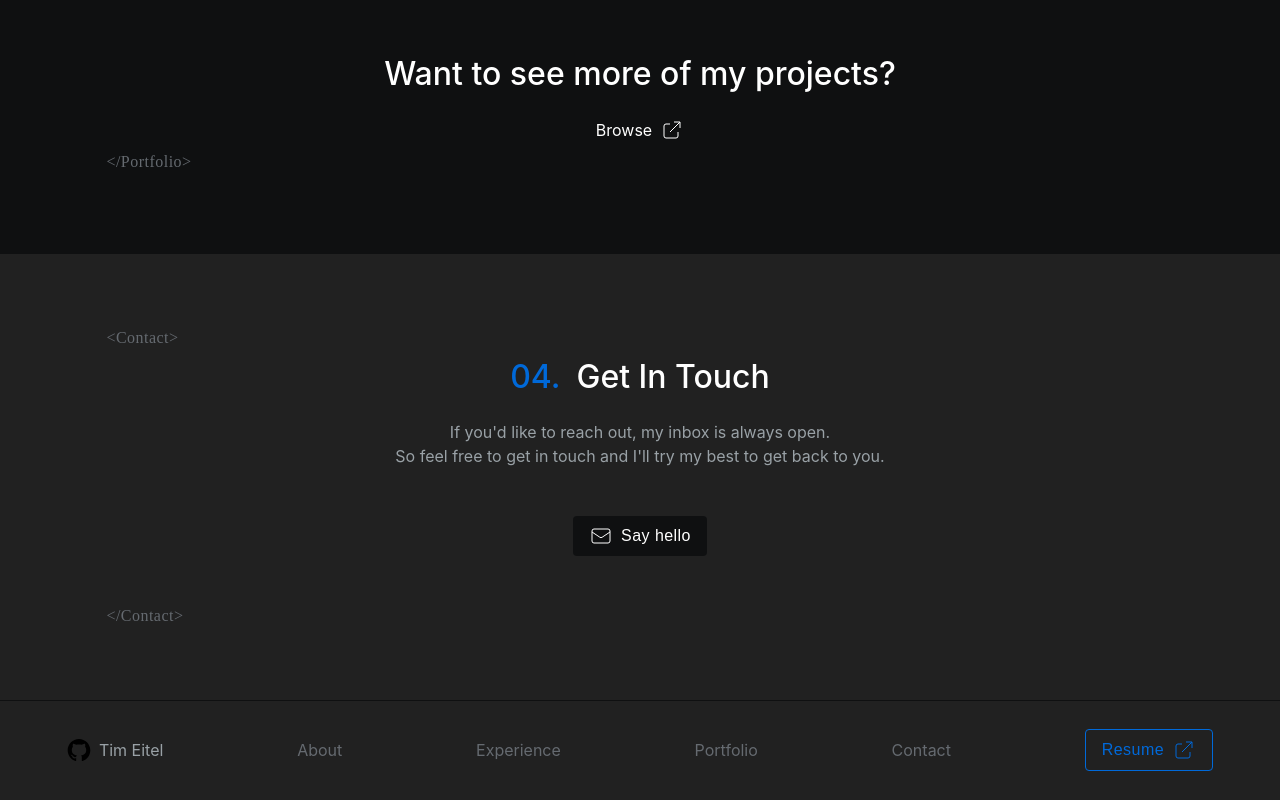
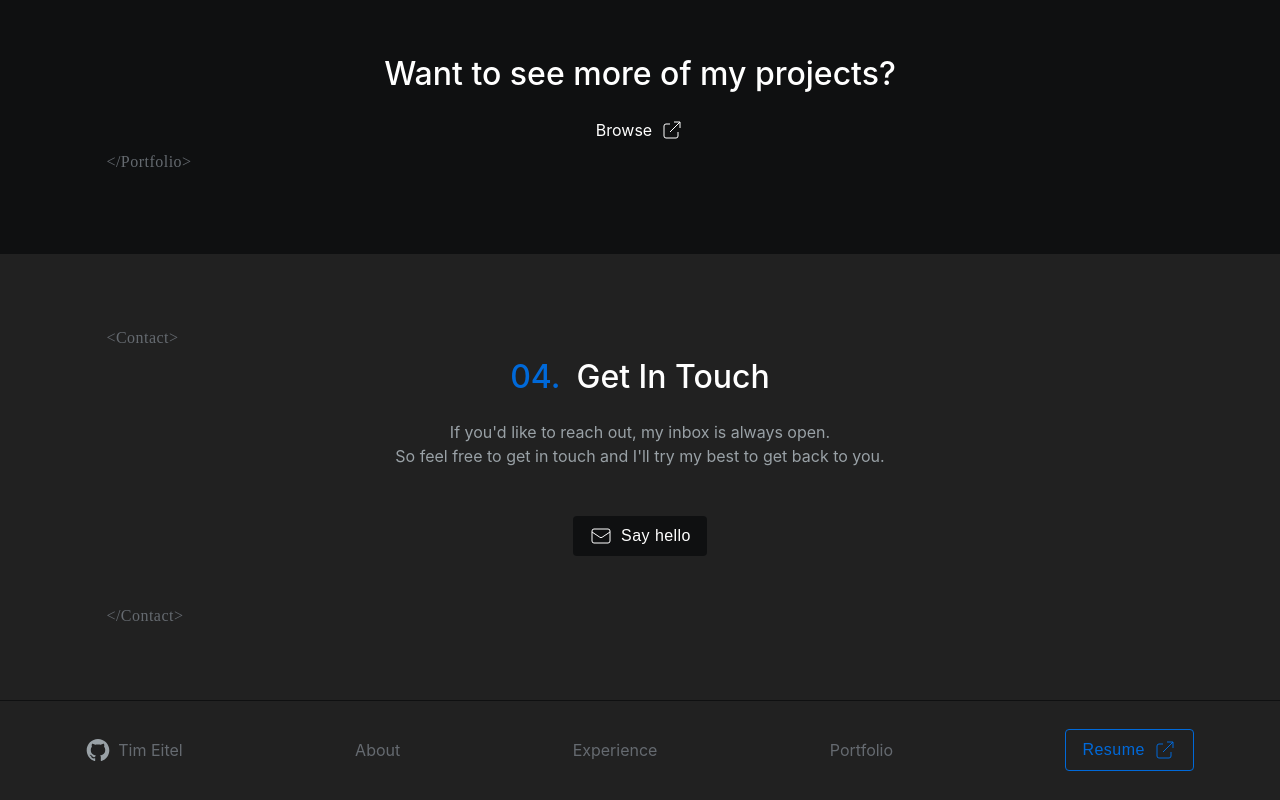
Before and after one commit to timeitel/portfolio, a Next.js app: page / in a window 1280 px wide. Shown: the part 3919-4719 px from the top of the page. Built offline with nearby package versions, Linux system fonts and the light colour scheme; a web font is replaced by a local one.

Commit message:
style: footer icon

```diff
--- a/components/common/Icons/GithubIcon.tsx
+++ b/components/common/Icons/GithubIcon.tsx
@@ -1,13 +1,16 @@
 import { FC } from "react";
 
-interface Props {}
+interface Props {
+  color?: string;
+}
 
-export const GithubIcon: FC<Props> = ({}) => {
+export const GithubIcon: FC<Props> = ({ color }) => {
   return (
     <svg
       style={{
         width: "1.5rem",
         height: "1.5rem",
+        ...(color && { fill: color }),
       }}
       viewBox="0 0 128 128"
     >
--- a/components/home/Footer.tsx
+++ b/components/home/Footer.tsx
@@ -18,10 +18,8 @@ export const Footer: FC<{}> = () => {
             target="_blank"
             rel="noopener noreferrer"
           >
-            <GithubIcon />
-            <span style={{ color: grey400, marginLeft: "0.5rem" }}>
-              Tim Eitel
-            </span>
+            <GithubIcon color={grey400} />
+            <span style={{ marginLeft: "0.5rem" }}>Tim Eitel</span>
           </Link>
         </ListItem>
         <ListItem className="section-links">
@@ -32,9 +30,6 @@ export const Footer: FC<{}> = () => {
         </ListItem>
         <ListItem className="section-links">
           <Link href="#portfolio">Portfolio</Link>
-        </ListItem>
-        <ListItem className="section-links">
-          <Link href="#contact">Contact</Link>
         </ListItem>
         <ListItem>
           <Link style={{ display: "flex" }} target="_blank" href="resume.pdf">
```
